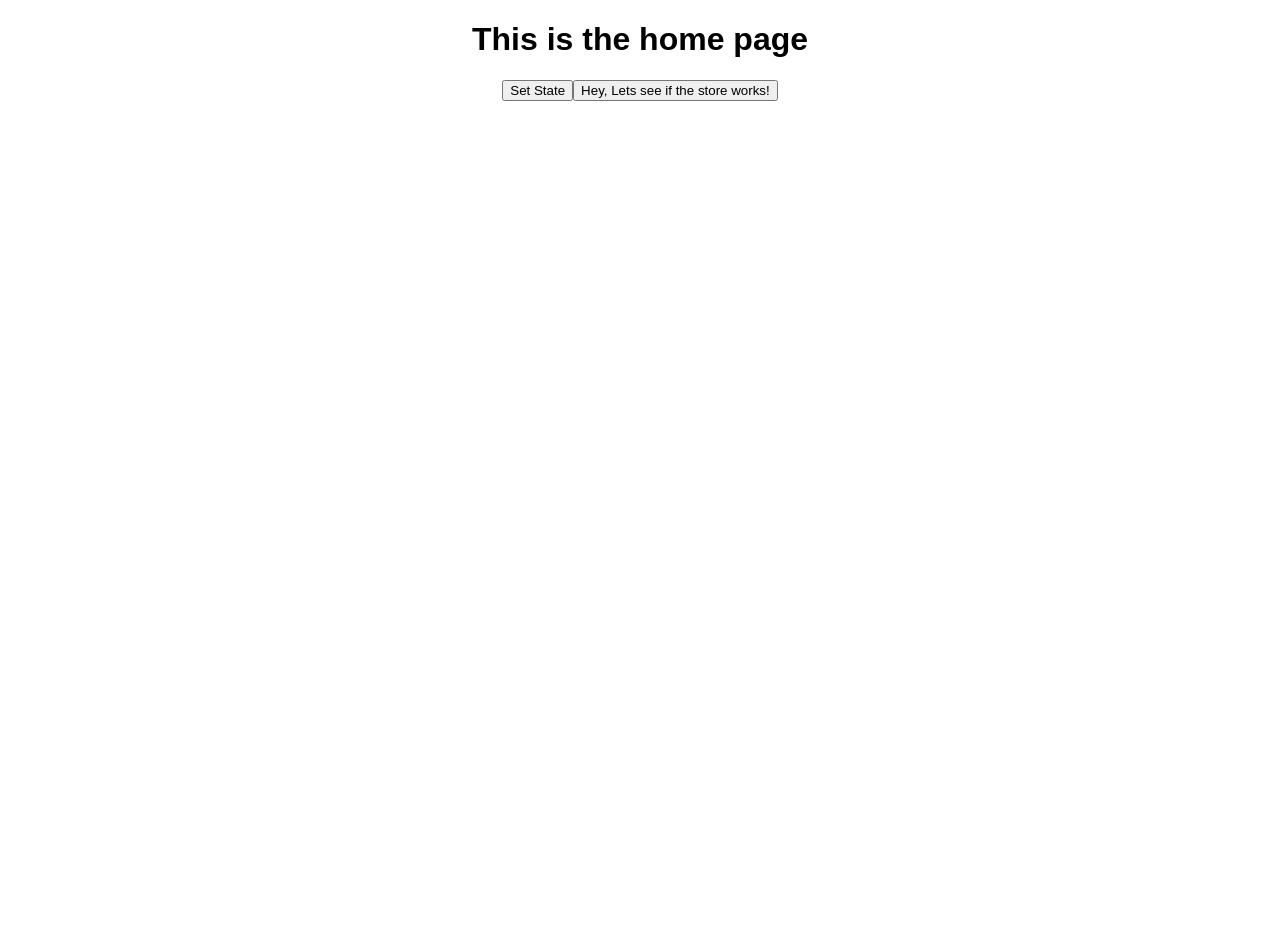
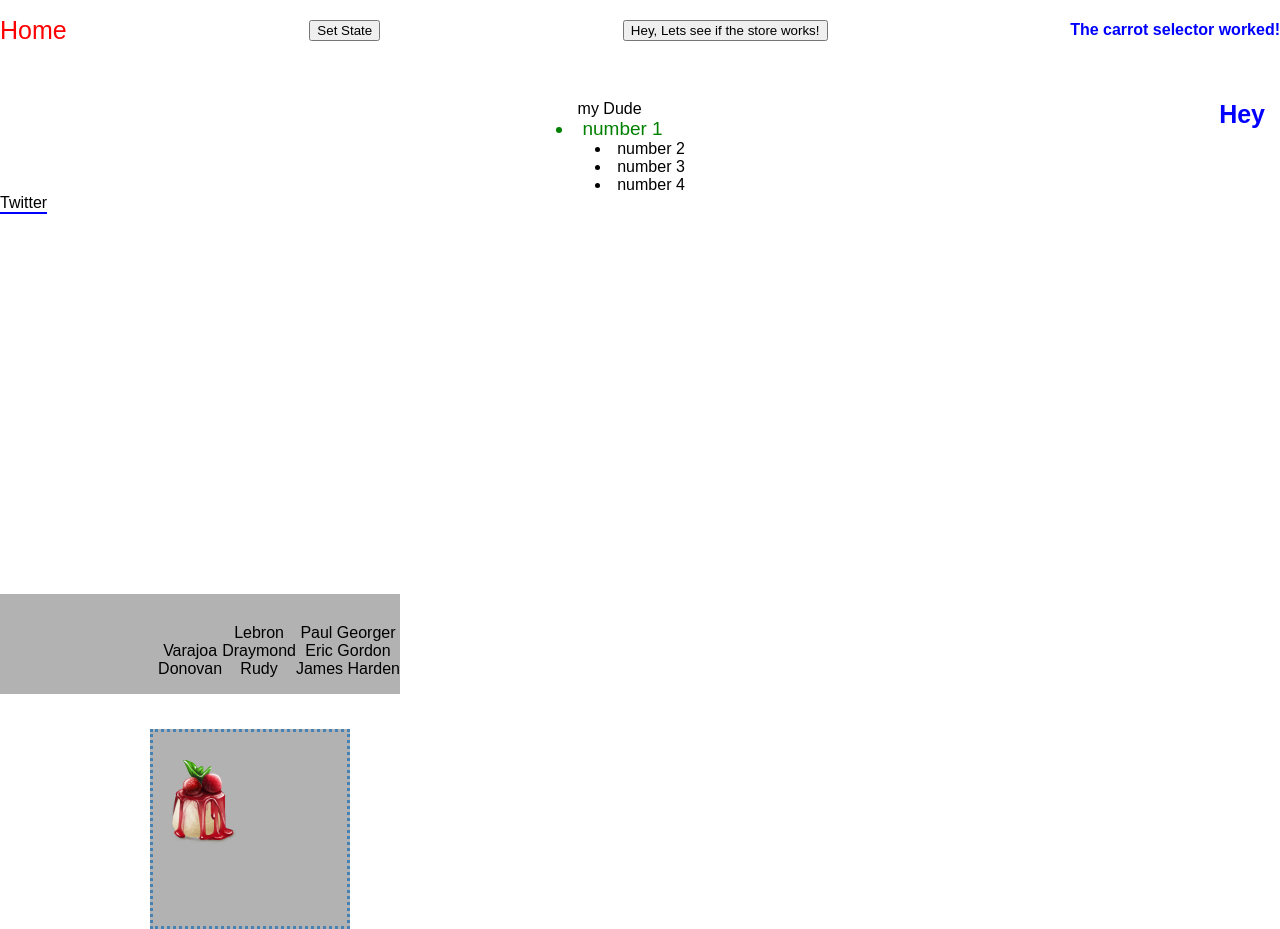
Before and after one commit to alecjacksn/mastery-list, a React (Create React App) app in the folder mastery-demo/: page /#/ in a window 1280 px wide. Before the commit the page ends 800 px from the top, so only its background shows below. Built offline with nearby package versions, Linux system fonts and the light colour scheme.

Commit message:
finished some styling

```diff
--- a/mastery-demo/src/App.css
+++ b/mastery-demo/src/App.css
@@ -22,6 +22,92 @@
   font-size: large;
 }
 
+.navbar{
+  position: fixed;
+  height: 50px;
+  width: 100vw;
+  background: rgba(255,255,255, .9);
+
+}
+
+.nav-bar-homepage{
+  display: flex;
+  justify-content: space-between;
+  align-items: center;
+  margin-bottom: 25px;
+}
+
+#home-tab{
+  font-size: 25px;
+  color: red;
+}
+
+.nav-bar-homepage > h4 {
+  color: blue
+}
+
+section{
+  padding-top: 100px;
+  margin-bottom: 400px;
+}
+
+.background{
+  position: absolute;
+  margin: 35px 0px 0px 150px;
+  border: 3px dotted steelblue;
+  width: 200px;
+  height: 200px;
+  background: rgba(0,0,0, .3);
+  box-sizing: border-box;
+
+}
+
+.background-image{
+  width: 150px;
+  height: 150px;
+  background: url('./pics/cake.png') no-repeat 100%;
+  background-position: left;
+}
+
+.left-button{
+  position: absolute;
+  border-bottom: 2px solid blue;
+}
+
+section span {
+  position: relative;
+  z-index: 20;
+  padding-right: 15px;
+  font-size: 25px;
+  color: blue;
+  font-weight: 600;
+  float: right;
+}
+
+div + li {
+  color: green;
+  font-size: 19px;
+}
+
+.list{
+display: flex;
+width: 400px;
+height: 100px;
+background: rgba(0,0,0, .3);
+justify-content: flex-end;
+
+}
+.ul-list{
+  margin-left: 55px;
+  list-style: none;
+  display: flex;
+  flex-direction: column;
+  justify-content: flex-end;
+  flex-wrap: wrap-reverse;
+
+}
+
+
 @keyframes App-logo-spin {
   from { transform: rotate(0deg); }
   to { transform: rotate(360deg); }
--- a/mastery-demo/src/components/HomePage.js
+++ b/mastery-demo/src/components/HomePage.js
@@ -5,9 +5,43 @@ class HomePage extends Component {
     render() {
         return (
             <div className="App">
-        <h1>This is the home page</h1>
+                <div className="navbar">
+                    <div className="nav-bar-homepage">
+                        <span id="home-tab">Home</span>
                         <Link to='/setstate'><button>Set State</button></Link>
                         <Link to='/reduxsection'><button>Hey, Lets see if the store works!</button></Link>
+                        <h4>The carrot selector worked! </h4>
+                    </div>
+                </div>
+                <section>
+                    <div>
+                        <span>Hey</span>
+                        my Dude
+                        </div>
+                    <li>number 1</li>
+                    <li>number 2</li>
+                    <li>number 3</li>
+                    <li>number 4</li>
+                    <div className="left-button">
+                        Twitter
+                    </div>
+                </section>
+                <div className="list">
+                    <ul className="ul-list">
+                        <li>Paul Georger</li>
+                        <li>Eric Gordon</li>
+                        <li>James Harden</li>
+                        <li>Lebron</li>
+                        <li>Draymond</li>
+                        <li>Rudy</li>
+                        <li>Varajoa</li>
+                        <li>Donovan</li>
+                    </ul>
+                </div>
+                <div className="background">
+                    <div className="background-image">
+                    </div>
+                </div>
 
             </div>
         );
--- a/mastery-demo/src/components/ReduxSection.js
+++ b/mastery-demo/src/components/ReduxSection.js
@@ -14,6 +14,7 @@ class ReduxSection extends Component {
         return (
             <div className="App">
                 <h1>Redux Section</h1>
+                <Link to='/'><button>Go Home</button></Link>
                 <div>
                     <button onClick={() => this.props.tabTF(!this.props.tab)}>Open Tab Using Redux</button>
                 </div>
```
Also changed, not shown: mastery-demo/src/pics/cake.png (added), 1 other file (tests, documents, lock files or other folders). Lines whose indentation alone changed are shown as unchanged.
